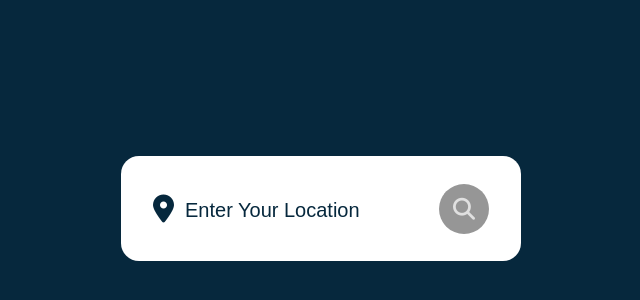
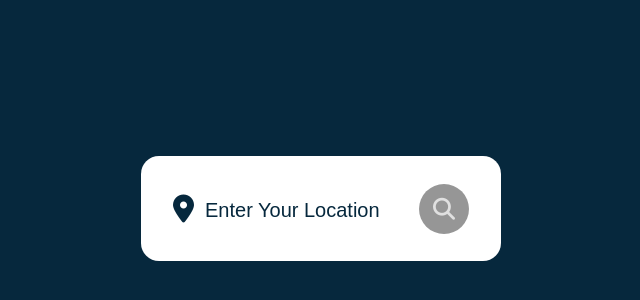
Before and after one commit to oscarjm97/react-weather-app, a React (Create React App) app: page / in a window 1280 px wide. Shown: the part 192-492 px from the top of the page, without its empty margins (319-959 px from the left). Built offline with nearby package versions, Linux system fonts and the light colour scheme.

Commit message:
Adjust container width

```diff
--- a/src/App.css
+++ b/src/App.css
@@ -16,7 +16,7 @@ body {
 
 .container {
     position: relative;
-    width: 400px;
+    width: 360px;
     height: 105px;
     background: #fff;
     padding: 28px 32px;
--- a/src/App.js
+++ b/src/App.js
@@ -80,8 +80,8 @@ function App() {
 
     return (
         <div
-            className={`container container${
-                isError || weatherData?.id ? '-open' : ''
+            className={`container ${
+                isError || weatherData?.id ? 'container-open' : ''
             }`}
         >
             <div className='search-box'>
```
